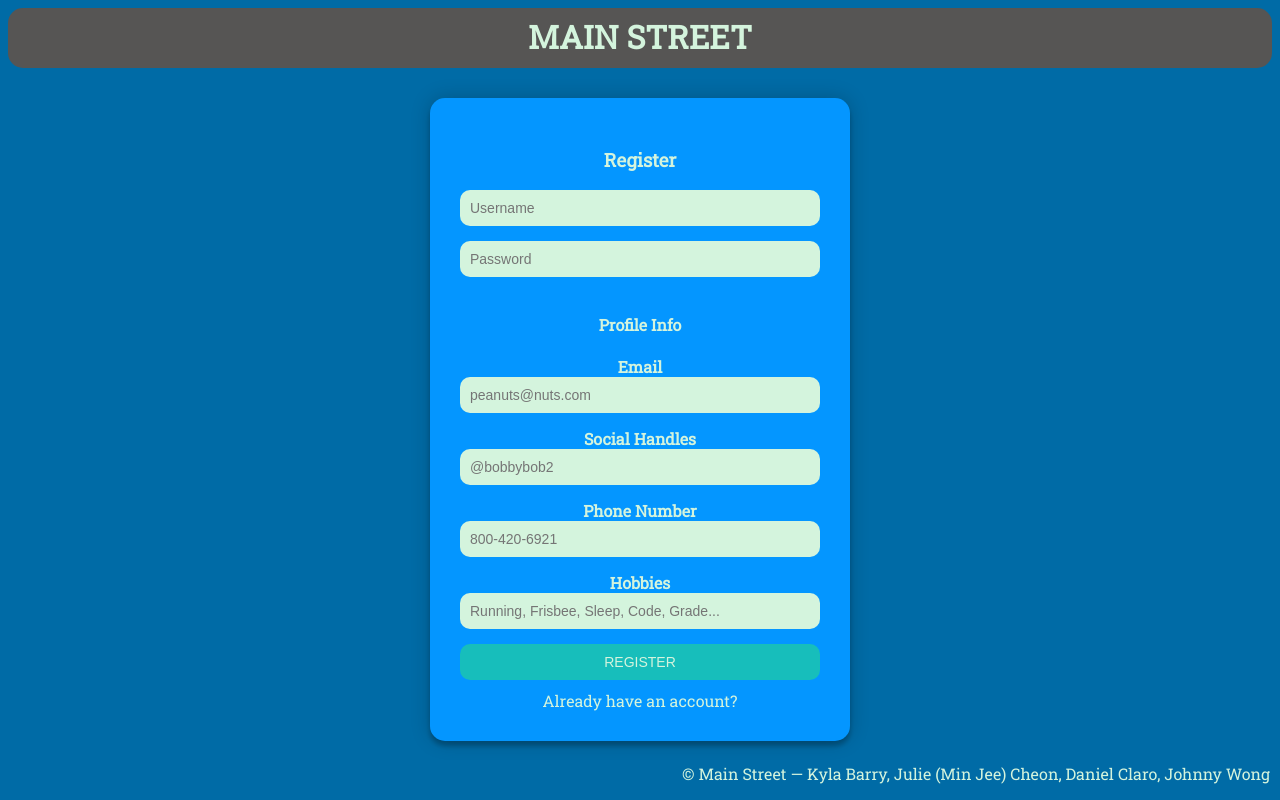
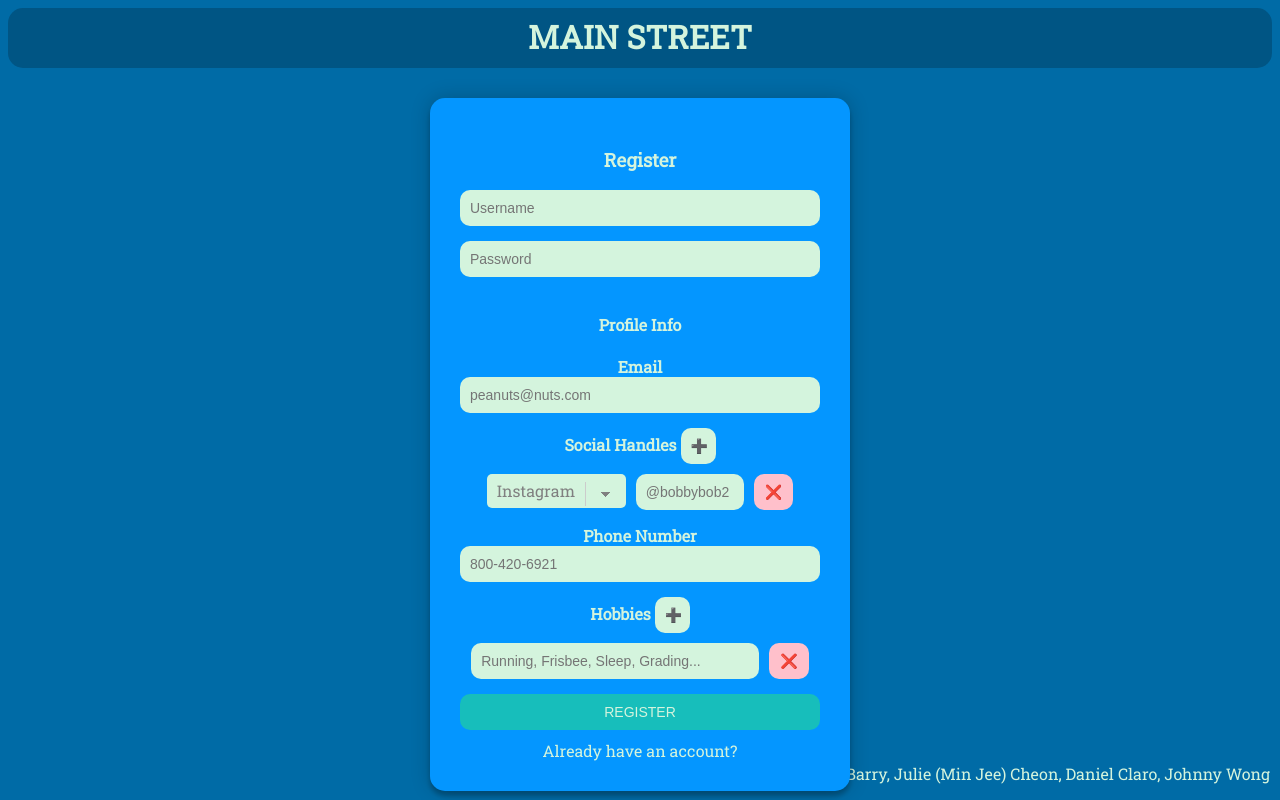
Before and after one commit to johnnywong30/CS146_Group9, a Flask app: page /register in a window 1280 px wide. Run offline with Flask 2, Linux system fonts and the light colour scheme.

Commit message:
finished form.js and js for profile page

```diff
--- a/app.py
+++ b/app.py
@@ -61,16 +61,19 @@ def auth():
         elif len(password.strip()) == 0 or ' ' in password:
             flash("Invalid password!")
             return redirect(url_for("register"))
-        hobbies = request.form["hobbies"]
-        email, socials, phone = request.form["email"].strip(), request.form.getlist("socials"), request.form["phone"].strip()
-        socials = list(map(lambda str: str.strip(), socials))
+        hobbies = list(map(lambda hobby: hobby.strip(), request.form.getlist("hobbies")))
+        media = request.form.getlist("platform")
+        handles = list(map(lambda handle: handle.strip(), request.form.getlist("socials")))
+        email, phone = request.form["email"].strip(), request.form["phone"].strip()
+        strOfHobbies = ""
+        for hobby in hobbies:
+            strOfHobbies += hobby + ","
+        strOfHobbies = strOfHobbies[:len(strOfHobbies)-1] # exclude last comma
         strOfSocials = ""
-        for handle in socials:
-            strOfSocials += handle
-        print("Email:", email)
-        print("Socials:", strOfSocials)
-        print("Phone:", phone)
-        db.add_profile(username, hobbies, email, strOfSocials, phone)
+        for i in range(len(handles)):
+            strOfSocials += media[i] + ":"
+            strOfSocials += handles[i] + ","
+        db.add_profile(username, strOfHobbies, email, strOfSocials, phone)
         db.register_user(username, password)
         flash("{} has been registered".format(username))
     return redirect(url_for("login"))
@@ -85,11 +88,22 @@ def profile():
     print(profileInfo)
     username = session["username"]
     hobbies = [profileInfo["hobbies"]]
-    email = profileInfo["email"]
+    email = profileInfo["email"] if profileInfo["email"] != "" else "N/A 🥺"
     socials = profileInfo["socials"]
-    phone = profileInfo["phone"]
+    phone = profileInfo["phone"] if profileInfo["phone"] != "" else "N/A 🥺"
 
-    return render_template("profile.html", username=username, hobbyList=hobbies, email=email, socials=socials, phone=phone)
+    return render_template("profile.html", username=username, email=email, socials=socials, phone=phone)
+
+@app.route("/getSocials")
+def getSocials():
+    socials = db.get_profile(session["username"])["socials"]
+    return socials
+
+@app.route("/getHobbies")
+def getHobbies():
+    hobbies = db.get_profile(session["username"])["hobbies"]
+    return hobbies
+
 
 @app.route("/home")
 def home():
--- a/static/bootlegBootstrap.css
+++ b/static/bootlegBootstrap.css
@@ -17,7 +17,7 @@ body{
 }
 
 header{
-  background-color: #565554;
+  background-color: #005584;
   font-weight: bold;
   padding: 15px 0px;
   border-radius: 15px;
@@ -44,7 +44,6 @@ header h1{
   text-align: center;
   max-width: 250px;
   min-height: 25px;
-
 }
 
 .navlink{
--- a/static/form.css
+++ b/static/form.css
@@ -37,6 +37,83 @@ footer{
   font-size: 16px;
 }
 
+/*
+  #006ba6
+  #0496ff
+  #17bebb
+  #d4f4dd
+  #d62246
+*/
+
+select{
+  /* styling */
+  background-color: white;
+  border: thin solid blue;
+  border-radius: 4px;
+  display: inline-block;
+  font: inherit;
+  line-height: 1.5em;
+  padding: 0.5em 3.5em 0.5em 1em;
+
+  /* reset */
+
+  margin: 0;
+  -webkit-box-sizing: border-box;
+  -moz-box-sizing: border-box;
+  box-sizing: border-box;
+  -webkit-appearance: none;
+  -moz-appearance: none;
+}
+
+.better-select{
+  position: relative;
+  margin-bottom: 5px;
+  display: inline;
+  clear: left;
+  background-color: #d4f4dd;
+  color: grey;
+  border: 0;
+  border-radius: 5px;
+  padding: 5px 50px 5px 10px;
+  text-align: left;
+  margin-right: 10px;
+
+  background-image:
+    linear-gradient(45deg, transparent 50%, gray 50%),
+    linear-gradient(135deg, gray 50%, transparent 50%),
+    linear-gradient(to right, #ccc, #ccc);
+  background-position:
+    calc(100% - 20px) calc(1em + 2px),
+    calc(100% - 15px) calc(1em + 2px),
+    calc(100% - 2.5em) 0.5em;
+  background-size:
+    5px 5px,
+    5px 5px,
+    1px 1.5em;
+  background-repeat: no-repeat;
+  display: inline;
+}
+.better-select:focus{
+
+  background-image:
+    linear-gradient(45deg, gray 50%, transparent 50%),
+    linear-gradient(135deg, transparent 50%, gray 50%),
+    linear-gradient(to right, #ccc, #ccc);
+  background-position:
+    calc(100% - 15px) 1em,
+    calc(100% - 20px) 1em,
+    calc(100% - 2.5em) 0.5em;
+  background-size:
+    5px 5px,
+    5px 5px,
+    1px 1.5em;
+  background-repeat: no-repeat;
+  border-color: gray;
+  border: 0;
+  outline: 0;
+}
+
+
 .form input{
   outline: 0;
   background-color: #d4f4dd;
@@ -48,6 +125,22 @@ footer{
   box-sizing: border-box;
   font-size: 14px;
 }
+
+.socials input{
+  outline: 0;
+  background-color: #d4f4dd;
+  width: 30%;
+  border: 0;
+  border-radius: 10px;
+  margin: 0 0 15px;
+  padding: 10px;
+  box-sizing: border-box;
+  font-size: 14px;
+  display: inline;
+}
+
+
+
 
 .form textarea{
   outline: 0;
@@ -86,3 +179,33 @@ footer{
 .form button:hover, .form button:active, .form button:focus{
   background-color: #129895;
 }
+
+.form .adder{
+  width: 35px;
+  background-color: #d4f4dd;
+  outline: 0;
+}
+.form .adder:hover, .form .adder:active, .form .adder:focus {
+  background-color: #bedbc6;
+}
+
+.form .remover{
+  width: 11%;
+  margin-left: 10px;
+  text-align: center;
+  background-color: #ffc0cb;
+  outline: 0;
+  display: inline;
+}
+
+.form .remover:hover, .form .remover:active, .form .remover:focus {
+  background-color: #e5acb6;
+}
+
+.social-platform{
+  display: inline-block;
+}
+
+.form .hobby{
+  width: 80%;
+}
--- /dev/null
+++ b/static/form.js
@@ -0,0 +1,111 @@
+/*
+  Main Street
+  CS146 19F Final Project
+  Kyla Barry, Julie (Min Jee) Cheon, Daniel Claro, Johnny Wong
+*/
+
+// login & register page
+let alert = document.getElementById("flash");
+
+// remove flashed alert after 3 seconds
+if (alert != null){
+  setTimeout(function(){
+    alert.parentNode.removeChild(alert);
+  }, 3000);
+}
+
+let socialAdder = document.getElementById("socialAdder"); // button to add social input
+let hobbyAdder = document.getElementById("hobbyAdder");   // button to add hobby input
+
+let addSocial = function(){
+  // div that we're adding to
+  let container = document.getElementById("social-container");
+
+
+  let addDiv = function(parent){
+    // create containing div to hold select and input
+    let inputs = document.createElement("div");
+    inputs.setAttribute("id", "social-platform");
+    inputs.setAttribute("class", "socials");
+    // create select childNode
+    let select = document.createElement("select");
+    select.setAttribute("name", "platform");
+    select.setAttribute("class", "better-select");
+    select.setAttribute("id", "platform");
+    // create option childNodes
+    let instagram = document.createElement("option");
+    instagram.setAttribute("value", "Instagram");
+    instagram.innerText = "Instagram";
+    let snapchat = document.createElement("option");
+    snapchat.setAttribute("value", "Snapchat");
+    snapchat.innerText = "Snapchat";
+    let twitter = document.createElement("option");
+    twitter.setAttribute("value", "Twitter");
+    twitter.innerText = "Twitter";
+    // create input childNode
+    let handle = document.createElement("input");
+    handle.setAttribute("id", "socials");
+    handle.setAttribute("type", "text");
+    handle.setAttribute("name", "socials");
+    handle.setAttribute("placeholder", "@bobbybob2");
+    // create button childNode that removes this line of input
+    let remove = document.createElement("button");
+    remove.setAttribute("id", "removeButton");
+    remove.setAttribute("type", "button");
+    remove.setAttribute("class", "remover");
+    remove.innerText = "❌"
+    remove.addEventListener("click", function(){
+      if (parent.childNodes.length > 2){
+        parent.removeChild(inputs);
+      }
+    })
+    select.appendChild(instagram);
+    select.appendChild(snapchat);
+    select.appendChild(twitter);
+    inputs.appendChild(select);
+    inputs.appendChild(handle);
+    inputs.appendChild(remove);
+    parent.appendChild(inputs);
+  }
+  if (container.childNodes.length < 4){
+    addDiv(container);
+  }
+
+}
+
+
+let addHobby = function(){
+  // container for hobbies to be added
+  let container = document.getElementById("hobby-container");
+  let addInput = function(parent){
+    let inputs = document.createElement("div");
+    let hobby = document.createElement("input");
+    hobby.setAttribute("id", "hobbies");
+    hobby.setAttribute("name", "hobbies");
+    hobby.setAttribute("placeholder", "Running, Frisbee, Sleep, Grading...");
+    hobby.setAttribute("class", "hobby");
+    hobby.required = true;
+    // create button childNode that removes this line of input
+    let remove = document.createElement("button");
+    remove.setAttribute("id", "removeButton");
+    remove.setAttribute("type", "button");
+    remove.setAttribute("class", "remover");
+    remove.innerText = "❌"
+    remove.addEventListener("click", function(){
+      if (parent.childNodes.length > 2){
+        parent.removeChild(inputs);
+      }
+    })
+    inputs.appendChild(hobby);
+    inputs.appendChild(remove);
+    parent.appendChild(inputs);
+
+  }
+  addInput(container);
+}
+
+addSocial() // initial social handle
+socialAdder.addEventListener("click", addSocial);
+
+addHobby() // initial hobby
+hobbyAdder.addEventListener("click", addHobby);
--- a/templates/home.html
+++ b/templates/home.html
@@ -340,5 +340,6 @@
      <p>&copy; Main Street </p>
      <p>Kyla Barry, Julie (Min Jee) Cheon, Daniel Claro, Johnny Wong</p>
    </footer>
+   <script src="../static/profiles.js"></script>
 </body>
 </html>
--- a/templates/index.html
+++ b/templates/index.html
@@ -34,6 +34,6 @@
   <footer>
     <p>&copy; Main Street &mdash; Kyla Barry, Julie (Min Jee) Cheon, Daniel Claro, Johnny Wong</p>
   </footer>
-  <script src="../static/street.js"></script>
+  <script src="../static/form.js"></script>
  </body>
 </html>
--- a/templates/register.html
+++ b/templates/register.html
@@ -29,12 +29,23 @@
       <h4>Profile Info</h4>
       <label for="email">Email</label>
       <input id="email" type="email" name="email" placeholder="peanuts@nuts.com">
-      <label for="socials">Social Handles</label>
-      <input id="socials" type="text" name="socials" placeholder="@bobbybob2">
+
+      <label for="social-platform" class="social-label">Social Handles</label>
+      <button type="button" class="adder" id="socialAdder">➕</button>
+
+      <div id="social-container">
+
+      </div>
+
       <label for="phone">Phone Number</label>
       <input id="phone" type="tel" pattern="[0-9]{3}-[0-9]{3}-[0-9]{4}" name="phone" placeholder="800-420-6921">
       <label for="hobbies">Hobbies</label>
-      <input id="hobbies" name="hobbies" placeholder="Running, Frisbee, Sleep, Code, Grade..." required>
+      <button type="button" class="adder" id="hobbyAdder">➕</button>
+
+      <div id="hobby-container">
+
+      </div>
+
       <button type="submit" name="submit" value="Register">Register</button>
       <a href="/">Already have an account?</a>
     </form>
@@ -42,5 +53,6 @@
   <footer>
     <p>&copy; Main Street &mdash; Kyla Barry, Julie (Min Jee) Cheon, Daniel Claro, Johnny Wong</p>
   </footer>
+  <script src="../static/form.js"></script>
  </body>
 </html>
```
Also changed, not shown: cs146_todo.md (+2 -2 lines), static/profiles.js (added, +62 -0 lines), static/street.js (deleted, +0 -15 lines), templates/profile.html (+3 -12 lines), data/street.db.
